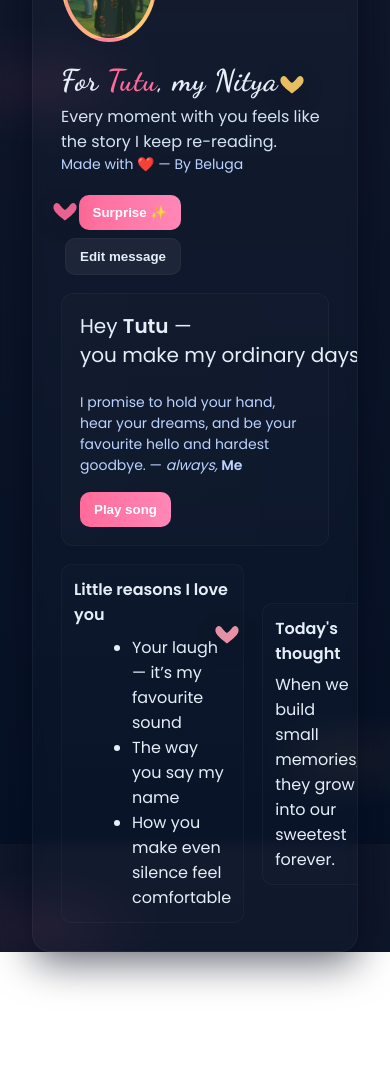
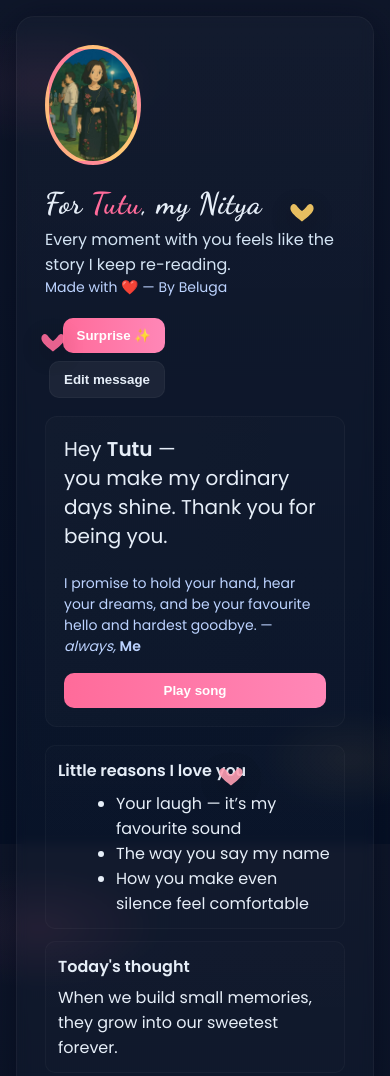
Before and after one commit to closebook/tutu, a plain HTML site: page index.html in a window 390 px wide. Shown: the top 1076 px of the page. Before the commit the page ends 952 px from the top, so only its background shows below. Drawn offline with Linux system fonts and the light colour scheme.

Commit message:
Add files via upload

```diff
--- a/styles.css
+++ b/styles.css
@@ -1,76 +1,191 @@
-:root{
+:root {
     --bg1: #0f172a;
     --bg2: #061126;
     --accent: #ff6b9a;
     --accent-2: #ffd166;
     --glass: rgba(255,255,255,0.06);
 }
-*{box-sizing:border-box}
-html,body{height:100%;margin:0;font-family:Poppins,system-ui,-apple-system,Segoe UI,Roboto,"Helvetica Neue",Arial}
-body{
+
+* { box-sizing: border-box; }
+
+html, body {
+    height: 100%;
+    margin: 0;
+    font-family: Poppins, system-ui, -apple-system, Segoe UI, Roboto, "Helvetica Neue", Arial;
+}
+
+body {
     background: radial-gradient(1200px 600px at 10% 10%, rgba(255,107,154,0.08), transparent 10%),
                 radial-gradient(900px 500px at 90% 90%, rgba(255,209,102,0.06), transparent 10%),
                 linear-gradient(180deg,var(--bg1),var(--bg2));
     color: #e6eef8;
-    -webkit-font-smoothing:antialiased;
-    -moz-osx-font-smoothing:grayscale;
-    display:flex;align-items:center;justify-content:center;padding:2rem;
+    -webkit-font-smoothing: antialiased;
+    -moz-osx-font-smoothing: grayscale;
+    min-height: 100vh;
+    margin: 0;
+    padding: 1rem;
+    display: block;       /* ✅ normal flow so scrolling works */
+    overflow-x: hidden;   /* ✅ prevent sideways scrolling */
 }
 
-.card{
-    width:100%;max-width:980px;background:linear-gradient(180deg, rgba(255,255,255,0.02), rgba(255,255,255,0.01));
-    border-radius:18px;padding:28px;border:1px solid rgba(255,255,255,0.04);backdrop-filter: blur(6px);
+.card {
+    width: 100%;
+    max-width: 980px;
+    background: linear-gradient(180deg, rgba(255,255,255,0.02), rgba(255,255,255,0.01));
+    border-radius: 18px;
+    padding: 28px;
+    border: 1px solid rgba(255,255,255,0.04);
+    backdrop-filter: blur(6px);
     box-shadow: 0 10px 40px rgba(2,6,23,0.6);
-    position:relative;overflow:hidden
+    position: relative;
+    overflow: hidden;
+    margin: 0 auto;       /* ✅ keeps it centered on wide screens */
 }
 
-header{display:flex;gap:20px;align-items:center}
-.avatar{
-    width:120px;height:120px;border-radius:50%;overflow:hidden;border:4px solid rgba(255,255,255,0.06);flex:0 0 120px;background:linear-gradient(135deg,var(--accent),var(--accent-2));display:grid;place-items:center
-}
-.avatar img{width:100%;height:100%;object-fit:cover;display:block}
-.title{
-    flex:1;
-}
-h1{font-family:'Dancing Script',cursive;margin:0;font-size:38px;letter-spacing:0.6px}
-p.lead{margin:6px 0 0;color:#dfefff;opacity:0.95}
-
-.message{
-    margin-top:18px;padding:18px;border-radius:12px;background:linear-gradient(90deg, rgba(255,255,255,0.02), rgba(255,255,255,0.01));
-    border:1px solid rgba(255,255,255,0.03);
+header {
+    display: flex;
+    gap: 20px;
+    align-items: center;
+    flex-wrap: wrap;
 }
 
-.big-quote{font-size:20px;line-height:1.45;margin:0 0 10px}
-.meta{color:#bcd3ff;font-size:14px}
+.avatar {
+    width: 120px;
+    height: 120px;
+    border-radius: 50%;
+    overflow: hidden;
+    border: 4px solid rgba(255,255,255,0.06);
+    flex: 0 0 120px;
+    background: linear-gradient(135deg,var(--accent),var(--accent-2));
+    display: grid;
+    place-items: center;
+}
 
-.actions{display:flex;gap:12px;margin-top:16px}
-.btn{padding:10px 14px;border-radius:10px;border:0;cursor:pointer;font-weight:600}
-.btn-pink{background:linear-gradient(90deg,var(--accent),#ff87b7);color:white}
-.btn-glass{background:var(--glass);color:#e6eef8;border:1px solid rgba(255,255,255,0.04)}
+.avatar img {
+    width: 100%;
+    height: 100%;
+    object-fit: cover;
+    display: block;
+}
+
+.title { flex: 1; }
+
+h1 {
+    font-family: 'Dancing Script', cursive;
+    margin: 0;
+    font-size: 38px;
+    letter-spacing: 0.6px;
+}
+
+p.lead {
+    margin: 6px 0 0;
+    color: #dfefff;
+    opacity: 0.95;
+}
+
+.message {
+    margin-top: 18px;
+    padding: 18px;
+    border-radius: 12px;
+    background: linear-gradient(90deg, rgba(255,255,255,0.02), rgba(255,255,255,0.01));
+    border: 1px solid rgba(255,255,255,0.03);
+}
+
+.big-quote {
+    font-size: 20px;
+    line-height: 1.45;
+    margin: 0 0 10px;
+}
+
+.meta { color: #bcd3ff; font-size: 14px; }
+
+.actions {
+    display: flex;
+    gap: 12px;
+    margin-top: 16px;
+}
+
+.btn {
+    padding: 10px 14px;
+    border-radius: 10px;
+    border: 0;
+    cursor: pointer;
+    font-weight: 600;
+}
+
+.btn-pink {
+    background: linear-gradient(90deg,var(--accent),#ff87b7);
+    color: white;
+}
+
+.btn-glass {
+    background: var(--glass);
+    color: #e6eef8;
+    border: 1px solid rgba(255,255,255,0.04);
+}
 
 /* floating hearts */
-.hearts{position:absolute;inset:0;pointer-events:none}
-.heart{position:absolute;width:28px;height:28px;transform:translate(-50%,-50%) scale(0.9);opacity:0.9}
-.heart svg{width:100%;height:100%;filter:drop-shadow(0 6px 14px rgba(0,0,0,0.35))}
+.hearts { position: absolute; inset: 0; pointer-events: none; }
+.heart { position: absolute; width: 28px; height: 28px; transform: translate(-50%,-50%) scale(0.9); opacity: 0.9; }
+.heart svg { width: 100%; height: 100%; filter: drop-shadow(0 6px 14px rgba(0,0,0,0.35)); }
 
 /* typewriter */
-.typewriter{display:inline-block;overflow:hidden;white-space:nowrap;border-right:3px solid rgba(230,238,248,0.8);animation:blink 1s step-end infinite}
-@keyframes blink{50%{border-color:transparent}}
+.typewriter {
+    display: inline-block;
+    overflow: hidden;
+    white-space: nowrap;
+    border-right: 3px solid rgba(230,238,248,0.8);
+    animation: blink 1s step-end infinite;
+}
+@keyframes blink { 50% { border-color: transparent } }
 
 /* bottom love note */
-.bottom{display:flex;gap:18px;align-items:center;margin-top:18px}
-.small-card{flex:1;padding:12px;border-radius:10px;background:linear-gradient(180deg, rgba(255,255,255,0.01), rgba(255,255,255,0.007));border:1px solid rgba(255,255,255,0.03)}
-
-/* responsive */
-@media (max-width:680px){
-    .avatar{width:96px;height:96px}
-    h1{font-size:30px}
-    header{flex-direction:column;align-items:flex-start}
+.bottom {
+    display: flex;
+    gap: 18px;
+    align-items: center;
+    margin-top: 18px;
+}
+.small-card {
+    flex: 1;
+    padding: 12px;
+    border-radius: 10px;
+    background: linear-gradient(180deg, rgba(255,255,255,0.01), rgba(255,255,255,0.007));
+    border: 1px solid rgba(255,255,255,0.03);
 }
 
 /* subtle entrance animation */
-.card{opacity:0;transform:translateY(12px) scale(.992);animation:pop .6s ease forwards}
-@keyframes pop{to{opacity:1;transform:none}}
+.card { opacity: 0; transform: translateY(12px) scale(.992); animation: pop .6s ease forwards; }
+@keyframes pop { to { opacity: 1; transform: none } }
 
 /* confetti canvas full bleed */
-canvas#confetti{position:absolute;inset:0;pointer-events:none}
+canvas#confetti { position: absolute; inset: 0; pointer-events: none; }
+
+/* ---------------- Responsive Fixes ---------------- */
+@media (max-width: 680px) {
+    .avatar { width: 96px; height: 96px; }
+    h1 { font-size: 30px; }
+    header { flex-direction: column; align-items: flex-start; }
+    .bottom { flex-direction: column; gap: 12px; }
+    .small-card { width: 100%; }
+}
+
+@media (max-width: 480px) {
+    .typewriter {
+        white-space: normal;   /* ✅ wrap text instead of overflowing */
+        border-right: none;    /* optional: remove cursor for mobile */
+    }
+
+    header > div:last-child {
+        flex-direction: row;     /* ✅ buttons side by side */
+        flex-wrap: wrap;
+        gap: 6px;
+        align-items: center;
+        justify-content: flex-start;
+        min-width: 100%;
+    }
+
+    .btn {
+        flex: 1;   /* ✅ buttons auto-resize */
+    }
+}
```
